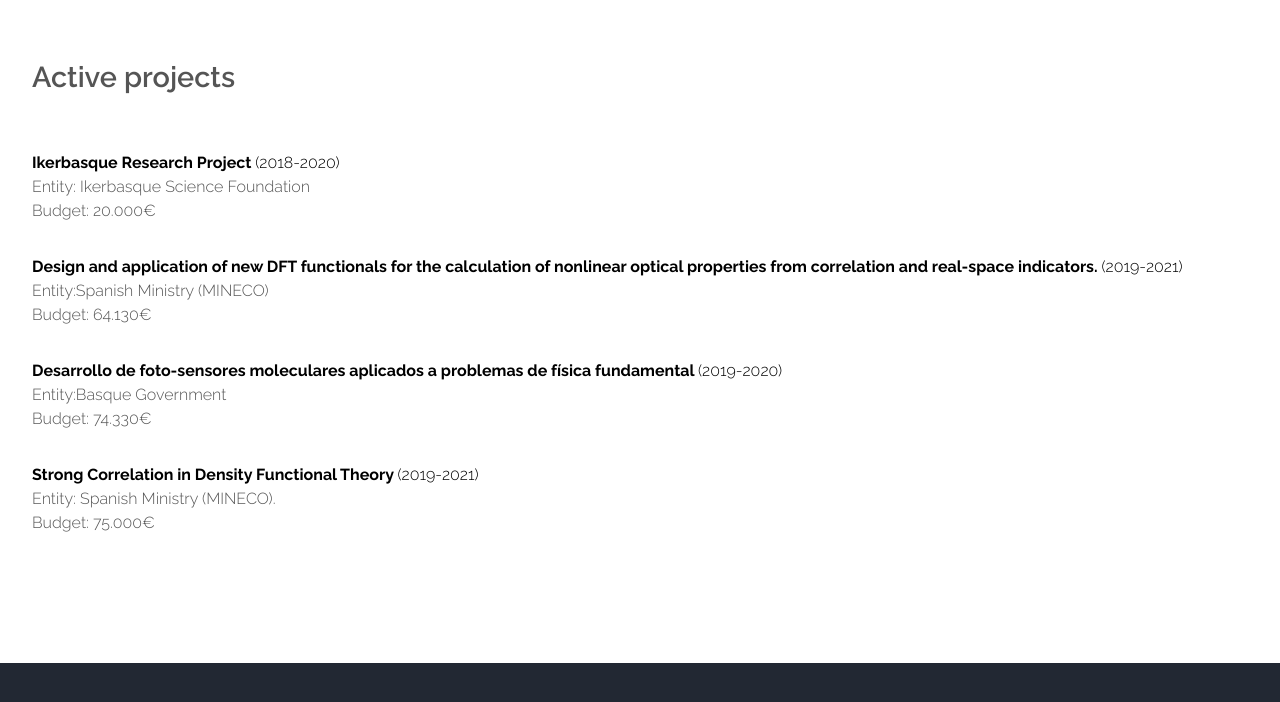
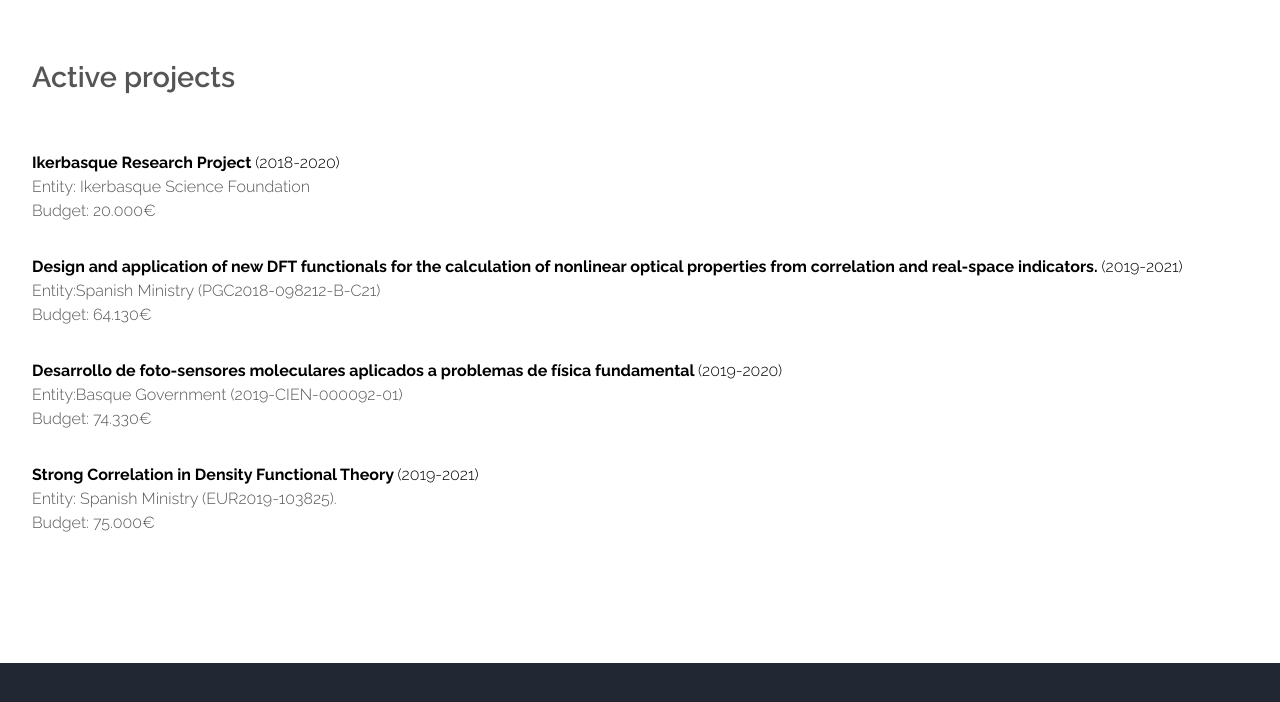
Before and after one commit to old-jekyll-templates/Horizons-Jekyll-Theme, a Jekyll site: the page built from fundings.html, in a window 1280 px wide and 900 px high, cut to the strip 192-894 px from the top of the window. Built offline with Jekyll 4.4.1, drawn with Linux system fonts in a browser that asks for light colours.

Commit message:
Update fundings.html

```diff
--- a/fundings.html
+++ b/fundings.html
@@ -23,16 +23,16 @@ layout: main
 	<p style="text-align:justify; text-justify:inter-ideograph;"> <font color="#000000">
 <b> Design and application of new DFT functionals for the calculation of nonlinear optical properties from correlation and real-space indicators.
 		  </b>(2019-2021)</font><br>
-	          Entity:Spanish Ministry (MINECO) <br /> Budget: 64.130€
+	          Entity:Spanish Ministry (PGC2018-098212-B-C21) <br /> Budget: 64.130€
 <p style="text-align:justify; text-justify:inter-ideograph;"> <font color="#000000">
 <b> Desarrollo de foto-sensores moleculares aplicados a problemas de física fundamental
 		    		  </b>(2019-2020)</font><br>
-				Entity:Basque Government <br />
+				Entity:Basque Government (2019-CIEN-000092-01) <br />
 	Budget: 74.330€
 	<p style="text-align:justify; text-justify:inter-ideograph;"> <font color="#000000">
 	<b> Strong Correlation in Density Functional Theory
 		    </b> (2019-2021)</font><br>
-	Entity: Spanish Ministry (MINECO). <br />  Budget: 75.000€ </p>
+	Entity: Spanish Ministry (EUR2019-103825). <br />  Budget: 75.000€ </p>
 
 					</section>
 				</div>
```
